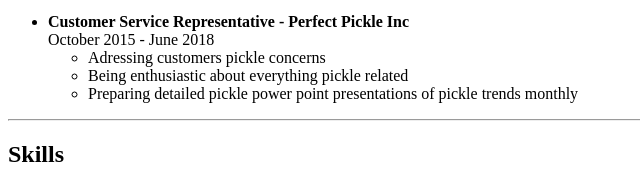
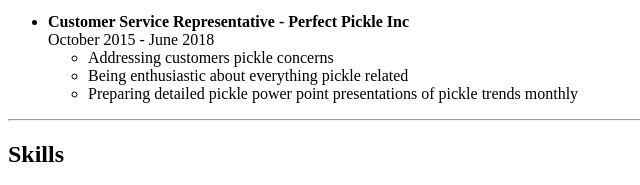
Before and after one commit to bluntblesser/My-Resume, a plain HTML site: page index.html in a window 1280 px wide. Shown: the part 736-921 px from the top of the page, 0-640 px from the left. Drawn offline with Linux system fonts and the light colour scheme.

Commit message:
Add files via upload

```diff
--- a/index.html
+++ b/index.html
@@ -27,7 +27,7 @@
                 </ul></p>
             <p><li><b>Customer Service Representative - Perfect Pickle Inc</b><br>October 2015 - June 2018</li>
                 <ul>
-                    <li>Adressing customers pickle concerns</li>
+                    <li>Addressing customers pickle concerns</li>
                     <li>Being enthusiastic about everything pickle related</li>
                     <li>Preparing detailed pickle power point presentations of pickle trends monthly</li>
                 </ul></p>
```
Also changed, not shown: contact.html (+1 -0 lines), hobbies.html (+1 -0 lines).
